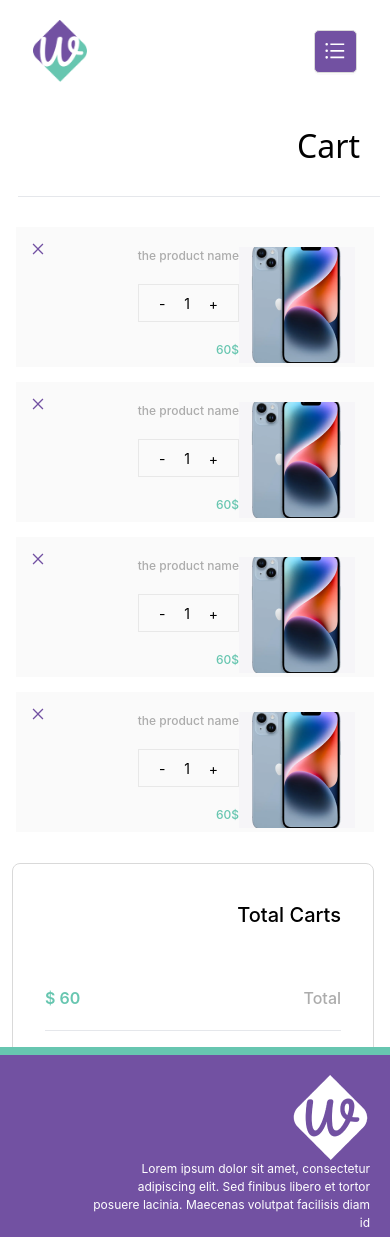
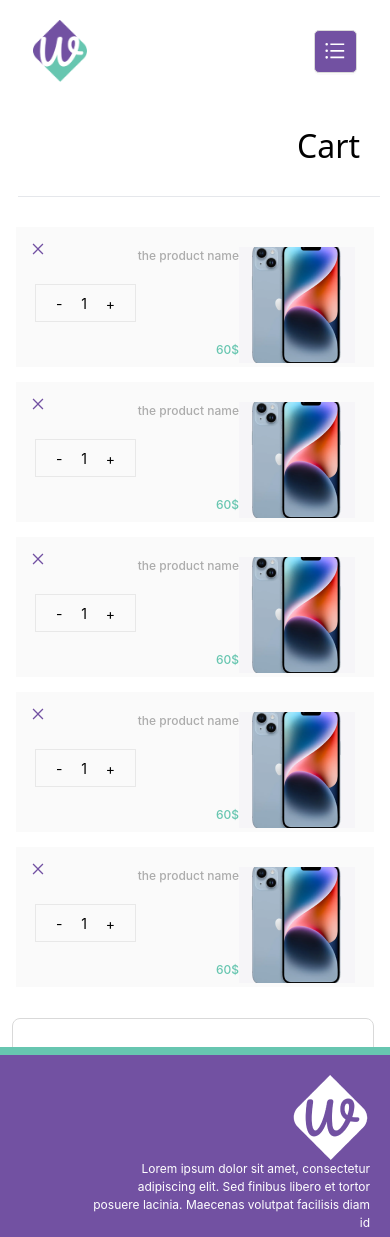
Before and after one commit to MaramMs/wendow-temp1, a Next.js app: page /cart in a window 390 px wide. Shown: the top 1237 px of the page. Built offline with nearby package versions, Linux system fonts and the light colour scheme.

Commit message:
fix some issue in mobile cart

```diff
--- a/components/MobileCart.js
+++ b/components/MobileCart.js
@@ -9,9 +9,9 @@ const MobileCart = () => {
     <CloseOutlined className='absolute left-[15px] top-[15px] text-[#7251A2]' />
      <div className='card flex'>
         <img src='/images/products/cart-product.png'/>
-     <div className='flex flex-col gap-[19px]' >
+     <div className='flex flex-col gap-[19px] grow' >
         <h1 className='text-[#ACACAC] text-[12px] font-medium'>the product name</h1>
-        <div className="border border-[#E8E8E8] w-[101px] h-[38px] flex justify-between items-center px-5">
+        <div className="border border-[#E8E8E8] w-[101px] h-[38px] flex justify-between items-center px-5 mr-auto">
            <span className="cursor-pointer">+</span>
            <span className="">1</span>
            <span className="cursor-pointer">-</span>
@@ -23,13 +23,13 @@ const MobileCart = () => {
      </div>
     </Col>
 
-    <Col span={24} className=' h-[140px]  mb-[15px] bg-[#FAFAFA] px-[19px] py-[20px] relative'>
-    <CloseOutlined className='absolute left-0 top-0 text-[#7251A2] left-[15px] top-[15px]' />
+    <Col span={24 } className=' h-[140px] mb-[15px] bg-[#FAFAFA] px-[19px] py-[20px] relative'>
+    <CloseOutlined className='absolute left-[15px] top-[15px] text-[#7251A2]' />
      <div className='card flex'>
         <img src='/images/products/cart-product.png'/>
-     <div className='flex flex-col gap-[19px]' >
+     <div className='flex flex-col gap-[19px] grow' >
         <h1 className='text-[#ACACAC] text-[12px] font-medium'>the product name</h1>
-        <div className="border border-[#E8E8E8] w-[101px] h-[38px] flex justify-between items-center px-5">
+        <div className="border border-[#E8E8E8] w-[101px] h-[38px] flex justify-between items-center px-5 mr-auto">
            <span className="cursor-pointer">+</span>
            <span className="">1</span>
            <span className="cursor-pointer">-</span>
@@ -41,13 +41,13 @@ const MobileCart = () => {
      </div>
     </Col>
 
-    <Col span={24} className=' h-[140px] mb-[15px] bg-[#FAFAFA] px-[19px] py-[20px] relative'>
-    <CloseOutlined className='absolute left-0 top-0 text-[#7251A2] left-[15px] top-[15px]' />
+    <Col span={24 } className=' h-[140px] mb-[15px] bg-[#FAFAFA] px-[19px] py-[20px] relative'>
+    <CloseOutlined className='absolute left-[15px] top-[15px] text-[#7251A2]' />
      <div className='card flex'>
         <img src='/images/products/cart-product.png'/>
-     <div className='flex flex-col gap-[19px]' >
+     <div className='flex flex-col gap-[19px] grow' >
         <h1 className='text-[#ACACAC] text-[12px] font-medium'>the product name</h1>
-        <div className="border border-[#E8E8E8] w-[101px] h-[38px] flex justify-between items-center px-5">
+        <div className="border border-[#E8E8E8] w-[101px] h-[38px] flex justify-between items-center px-5 mr-auto">
            <span className="cursor-pointer">+</span>
            <span className="">1</span>
            <span className="cursor-pointer">-</span>
@@ -59,13 +59,13 @@ const MobileCart = () => {
      </div>
     </Col>
 
-    <Col span={24} className=' h-[140px]  mb-[15px] bg-[#FAFAFA] px-[19px] py-[20px] relative'>
-    <CloseOutlined className='absolute left-0 top-0 text-[#7251A2] left-[15px] top-[15px]' />
+    <Col span={24 } className=' h-[140px] mb-[15px] bg-[#FAFAFA] px-[19px] py-[20px] relative'>
+    <CloseOutlined className='absolute left-[15px] top-[15px] text-[#7251A2]' />
      <div className='card flex'>
         <img src='/images/products/cart-product.png'/>
-     <div className='flex flex-col gap-[19px]' >
+     <div className='flex flex-col gap-[19px] grow' >
         <h1 className='text-[#ACACAC] text-[12px] font-medium'>the product name</h1>
-        <div className="border border-[#E8E8E8] w-[101px] h-[38px] flex justify-between items-center px-5">
+        <div className="border border-[#E8E8E8] w-[101px] h-[38px] flex justify-between items-center px-5 mr-auto">
            <span className="cursor-pointer">+</span>
            <span className="">1</span>
            <span className="cursor-pointer">-</span>
@@ -77,6 +77,25 @@ const MobileCart = () => {
      </div>
     </Col>
 
+    <Col span={24 } className=' h-[140px] mb-[15px] bg-[#FAFAFA] px-[19px] py-[20px] relative'>
+    <CloseOutlined className='absolute left-[15px] top-[15px] text-[#7251A2]' />
+     <div className='card flex'>
+        <img src='/images/products/cart-product.png'/>
+     <div className='flex flex-col gap-[19px] grow' >
+        <h1 className='text-[#ACACAC] text-[12px] font-medium'>the product name</h1>
+        <div className="border border-[#E8E8E8] w-[101px] h-[38px] flex justify-between items-center px-5 mr-auto">
+           <span className="cursor-pointer">+</span>
+           <span className="">1</span>
+           <span className="cursor-pointer">-</span>
+           </div>
+<span className='text-[#67C6B0] text-[12px] font-medium'> 60$</span>
+
+     </div>
+
+     </div>
+    </Col>
+
+
    </Row>
   )
 }
```
